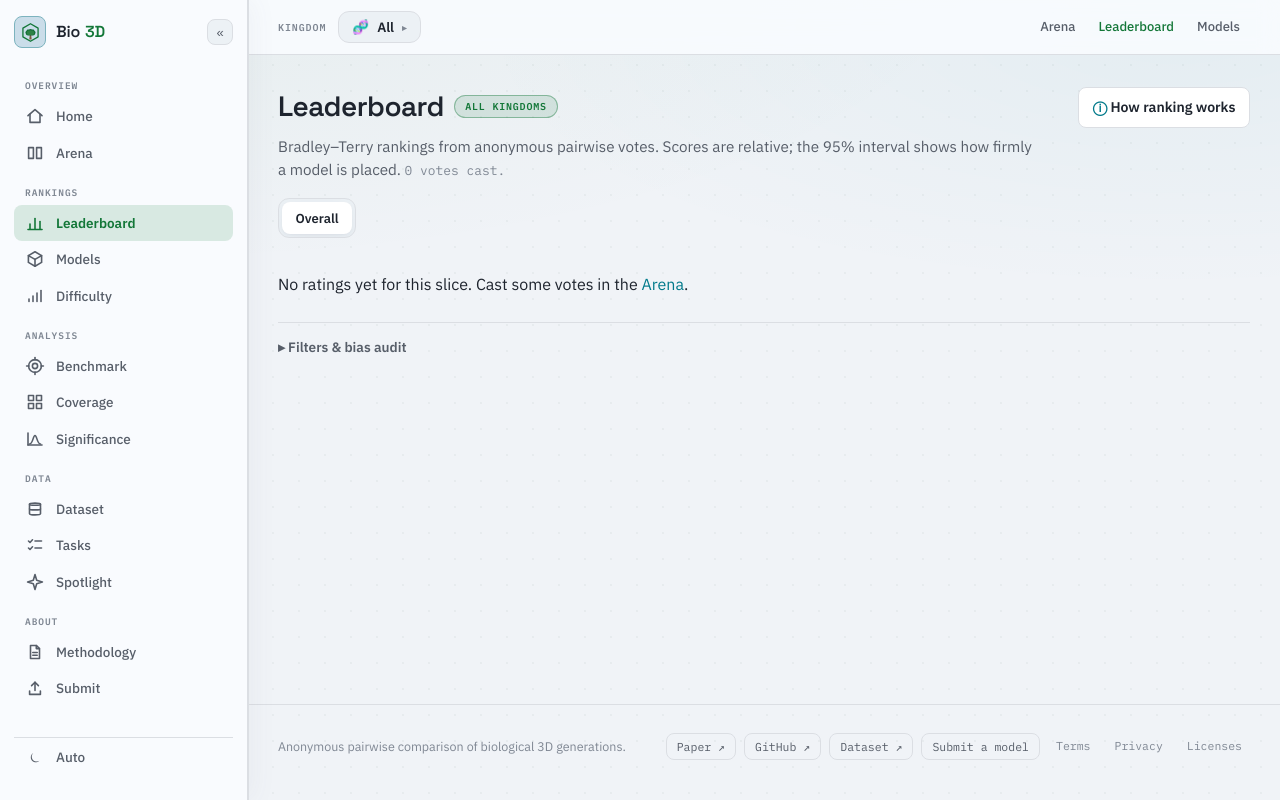
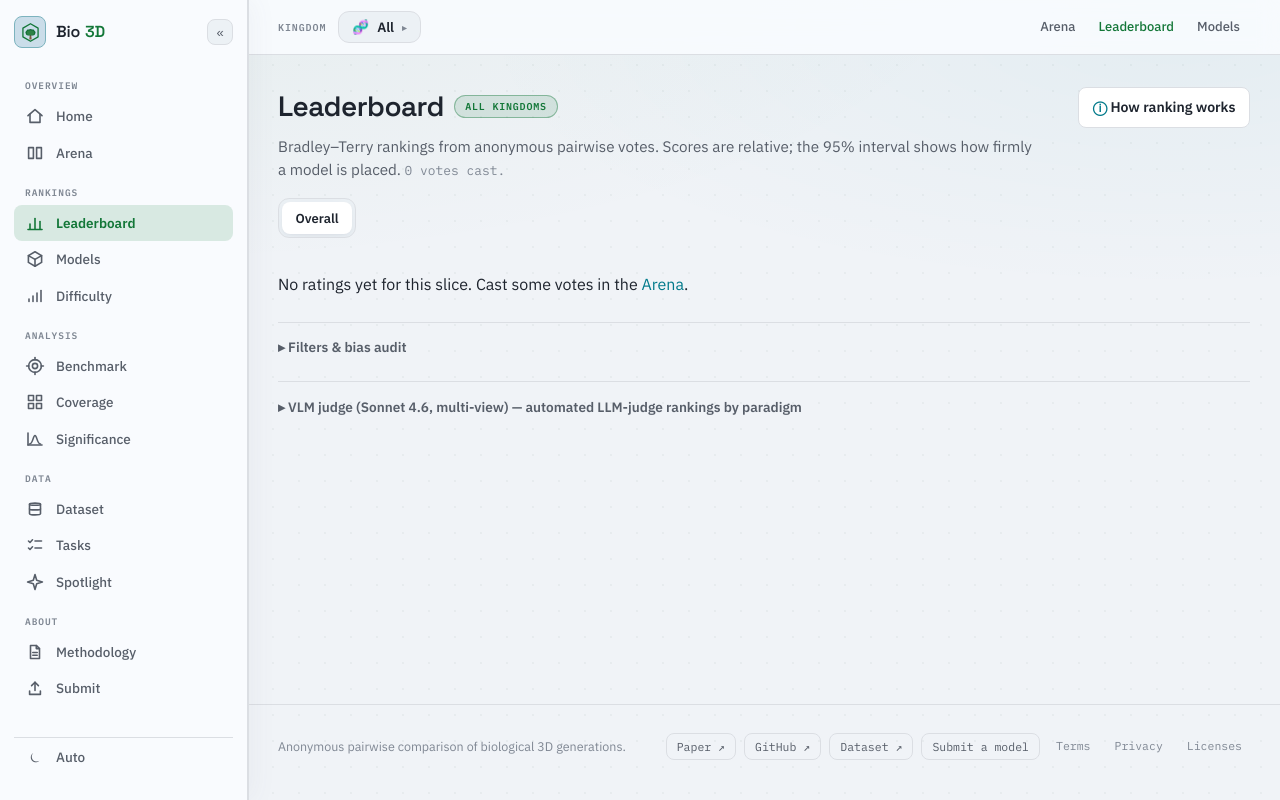
Before and after one commit to musharna/bio3d-arena, a FastAPI app: page /leaderboard in a window 1280 px wide. Run offline with FastAPI, Linux system fonts and the light colour scheme; some libraries are stand-ins or nearby versions.

Commit message:
perf(leaderboard): lazy-load the collapsed VLM-judge board
The leaderboard page rendered the (collapsed-by-default) VLM-judge board
on every request, which for a kingdom scope fits Bradley-Terry live with
200 bootstrap resamples over the judge graph — ~11s for plants whenever
the kingdom_judge_rating cache is cold. That heavy synchronous compute
ran on a user GET even though the board is hidden until expanded.

Remove the mechanism: the main render no longer computes the judge board.
It ships a collapsed <details data-judge-url> container; leaderboard.js
fetches the pre-rendered board fragment from the new GET /leaderboard/judge
the first time it's expanded. The judge fit (cache-first, live fallback
intact) now runs only on demand, so the main page never blocks on it —
plants /leaderboard drops from ~11s to <0.1s.

- New _leaderboard_judge.html partial + GET /leaderboard/judge endpoint.
- leaderboard.js: fetch-on-expand, load-once, retry-on-error.
- Kept _kingdom_judge_leaderboard_rows (+ its live fallback) intact; it
  just moved off the main render onto the fragment endpoint.
- Tests: new lazy-container/fragment tests; updated two kingdom-filtering
  tests that asserted the old eager/hidden inline behavior.

Co-Authored-By: Claude Opus 4.8 <noreply@anthropic.com>

```diff
--- a/app/main.py
+++ b/app/main.py
@@ -1236,21 +1236,39 @@ def leaderboard(
             "unrated_count": unrated_count,
             "total_generators": total_generators,
             "firm_vote_threshold": service.FIRM_VOTE_THRESHOLD,
-            # The cached JudgeRating table is global-only (category_id.is_(None)) and can't
-            # represent a kingdom (a SET of categories); under an active kingdom the judge board
-            # instead reads the `KingdomJudgeRating` cache (refreshed by /admin/recompute), with
-            # kingdom-filtered live JudgeVote BT as the cache-miss fallback (mirrors the human
-            # path — see _kingdom_judge_leaderboard_rows). `kingdom=all` keeps the cached
-            # (global) JudgeRating path unchanged.
-            "judge_rows": (
-                _kingdom_judge_leaderboard_rows(
-                    db, criterion, "multi4", kingdom, cat_ids, category_id_sel
-                )
-                if k_ids is not None
-                else _judge_leaderboard_rows(db, criterion, "multi4")
-            ),
+            # The judge board is NOT computed here — it is fitted lazily by GET /leaderboard/judge
+            # when the collapsed <details> is expanded (leaderboard.js), so the main render never
+            # blocks on the ~11s judge BT fit for a kingdom on a cold cache.
             "verified": verified,
         },
+    )
+
+
+@app.get("/leaderboard/judge", response_class=HTMLResponse)
+def leaderboard_judge(
+    request: Request,
+    db: Session = Depends(get_db),
+    criterion: str = "overall",
+    category: str = "all",
+    verified: bool = False,
+):
+    """VLM-judge board fragment for the current (criterion, category, kingdom) scope — fetched
+    lazily by leaderboard.js when the collapsed judge <details> is expanded. Same cache-first,
+    live-fallback path the main route used to run inline (see _kingdom_judge_leaderboard_rows).
+    `verified` is accepted for URL symmetry with the human board; the judge board is unaffected."""
+    kingdom = request.state.kingdom
+    k_ids = kingdoms.category_ids_for_kingdom(db, kingdom)
+    category_id_sel = _resolve_category_id(db, category)
+    cat_ids = _effective_category_ids(k_ids, category_id_sel) if k_ids is not None else None
+    judge_rows = (
+        _kingdom_judge_leaderboard_rows(db, criterion, "multi4", kingdom, cat_ids, category_id_sel)
+        if k_ids is not None
+        else _judge_leaderboard_rows(db, criterion, "multi4")
+    )
+    return templates.TemplateResponse(
+        request,
+        "_leaderboard_judge.html",
+        {"judge_rows": judge_rows, "paradigm_display_names": paradigms.DISPLAY_NAMES},
     )
 
 
--- /dev/null
+++ b/app/static/leaderboard.js
@@ -0,0 +1,38 @@
+/* Lazy-load the collapsed VLM-judge board on the leaderboard page.
+ *
+ * The judge Bradley-Terry fit is expensive (~11s for the plants kingdom on a cold cache), so the
+ * main /leaderboard render no longer computes it. This fetches the pre-rendered board fragment
+ * from data-judge-url the first time the <details> is expanded, and injects it once. */
+(function () {
+  "use strict";
+  var det = document.querySelector("details.lb-judge-section[data-judge-url]");
+  if (!det) return;
+  var body = det.querySelector(".lb-judge-body");
+  var url = det.getAttribute("data-judge-url");
+  if (!body || !url) return;
+
+  function load() {
+    if (body.getAttribute("data-loaded") !== "0") return; // already loaded / in flight
+    body.setAttribute("data-loaded", "1");
+    fetch(url, { headers: { "X-Requested-With": "fetch" } })
+      .then(function (r) {
+        if (!r.ok) throw new Error("HTTP " + r.status);
+        return r.text();
+      })
+      .then(function (frag) {
+        body.innerHTML = frag;
+      })
+      .catch(function () {
+        body.setAttribute("data-loaded", "0"); // allow a retry on the next expand
+        body.innerHTML =
+          '<p class="subtle" style="padding:0.4rem 0.1rem">Could not load automated rankings — expand again to retry.</p>';
+      });
+  }
+
+  // <details> fires "toggle" on open and close; only load when opening.
+  det.addEventListener("toggle", function () {
+    if (det.open) load();
+  });
+  // Respect a page that loads with the section already open (e.g. deep link / restored state).
+  if (det.open) load();
+})();
--- a/app/templates/leaderboard.html
+++ b/app/templates/leaderboard.html
@@ -185,48 +185,19 @@
     </div>
   </details>
 
-  {% if judge_rows %}
   {# Secondary board — collapsed by default so the page leads with the human-vote leaderboard
-     (matches the design). Expand for the automated LLM-judge rankings, split by paradigm. #}
-  <details class="lb-filters-audit lb-judge-section">
+     (matches the design). The judge BT fit is expensive (~11s for plants on a cold cache), so it
+     is NOT computed on the main render: leaderboard.js fetches data-judge-url into the panel the
+     first time this <details> is expanded. #}
+  <details
+    class="lb-filters-audit lb-judge-section"
+    data-judge-url="/leaderboard/judge?criterion={{ sel_criterion }}&category={{ sel_category }}{% if verified %}&verified=1{% endif %}"
+  >
     <summary>VLM judge (Sonnet 4.6, multi-view) — automated LLM-judge rankings by paradigm</summary>
-  {% for pgm, group_rows in judge_rows|groupby('paradigm') %}
-  <div class="lb-panel">
-    <div class="lb-panel-head">
-      <h3 class="paradigm-heading">{{ paradigm_display_names.get(pgm, pgm) if pgm else "Untagged" }}</h3>
-      <span class="subtle">Scores are only comparable within a paradigm.</span>
+    <div class="lb-judge-body" data-loaded="0">
+      <p class="subtle" style="padding: 0.4rem 0.1rem">Loading automated rankings…</p>
     </div>
-    <div class="ranktable-wrap">
-      <table class="ranktable">
-        <thead>
-          <tr>
-            <th class="lb-th-rank">Rank (UB)</th>
-            <th>Generator</th>
-            <th class="num">BT score</th>
-            <th class="num">Votes</th>
-          </tr>
-        </thead>
-        <tbody>
-          {% for r in group_rows %}
-          <tr>
-            <td class="lb-rank">
-              {% if loop.index <= 3 %}
-              <span class="lb-medal lb-medal-{{ ['gold', 'silver', 'bronze'][loop.index0] }}">{{ loop.index }}</span>
-              {% else %}
-              <span class="lb-rank-num mono">{{ loop.index }}</span>
-              {% endif %}
-            </td>
-            <td class="gen">{{ r.generator }}</td>
-            <td class="num{% if loop.index == 1 %} strong{% endif %}">{{ r.bt_score }}</td>
-            <td class="num">{{ r.n_games }}</td>
-          </tr>
-          {% endfor %}
-        </tbody>
-      </table>
-    </div>
-  </div>
-  {% endfor %}
   </details>
-  {% endif %}
 </section>
+<script defer src="{{ asset('leaderboard.js') }}"></script>
 {% endblock %}
```
Also changed, not shown: app/templates/_leaderboard_judge.html (added, +43 -0 lines), tests/test_kingdom_filtering.py (+15 -9 lines), tests/test_leaderboard_judge_lazy.py (added, +23 -0 lines).
